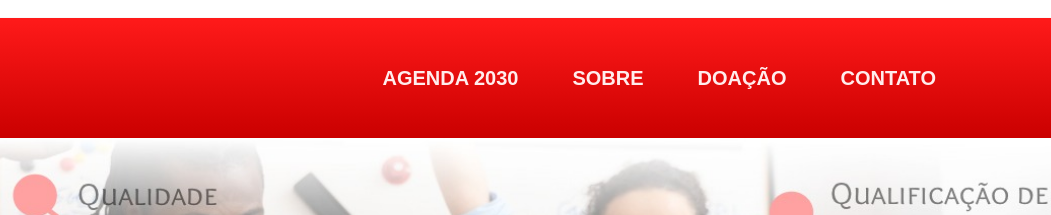
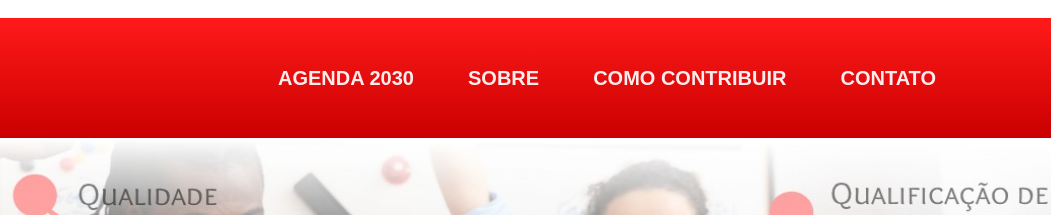
Before and after one commit to Ga-Rasquinho/Projeto-DW1A3, a plain HTML site: page index.html in a window 1280 px wide. Shown: the top 215 px of the page, 229-1280 px from the left. Drawn offline with nearby package versions, Linux system fonts and the light colour scheme.

Commit message:
Adicionando link para o site da ONU

```diff
--- a/index.html
+++ b/index.html
@@ -22,7 +22,7 @@
         <ul>
           <li><a href="#">Agenda 2030</a></li>
           <li><a href="#tips">Sobre</a></li>
-          <li><a href="#">Doação</a></li>
+          <li><a href="https://brasil.un.org/pt-br/take-action">Como Contribuir</a></li>
           <li><a href="#">Contato</a></li>
         </ul>
       </nav>
@@ -118,7 +118,7 @@
       <h3>Faça Parte</h3>
       <nav>
         <ul>
-          <li><a href="./doação.html">Doação</a></li>
+          <li><a href="https://brasil.un.org/pt-br/take-action">Como Contribuir</a></li>
           <li><a href="./ongs.html">Ongs</a></li>
           <li><a href="./parceiros.html">Parceiros</a></li>
         </ul>
```
